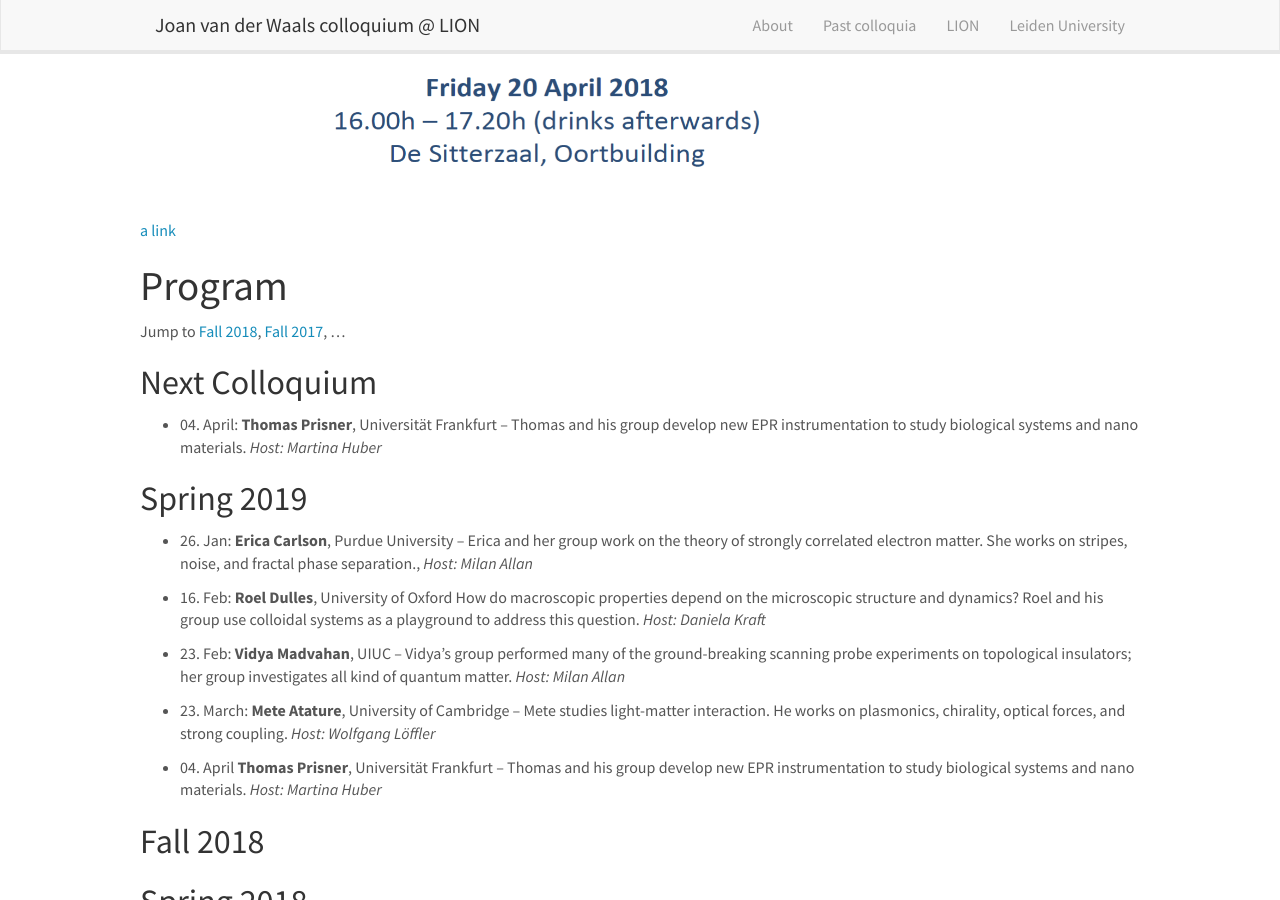
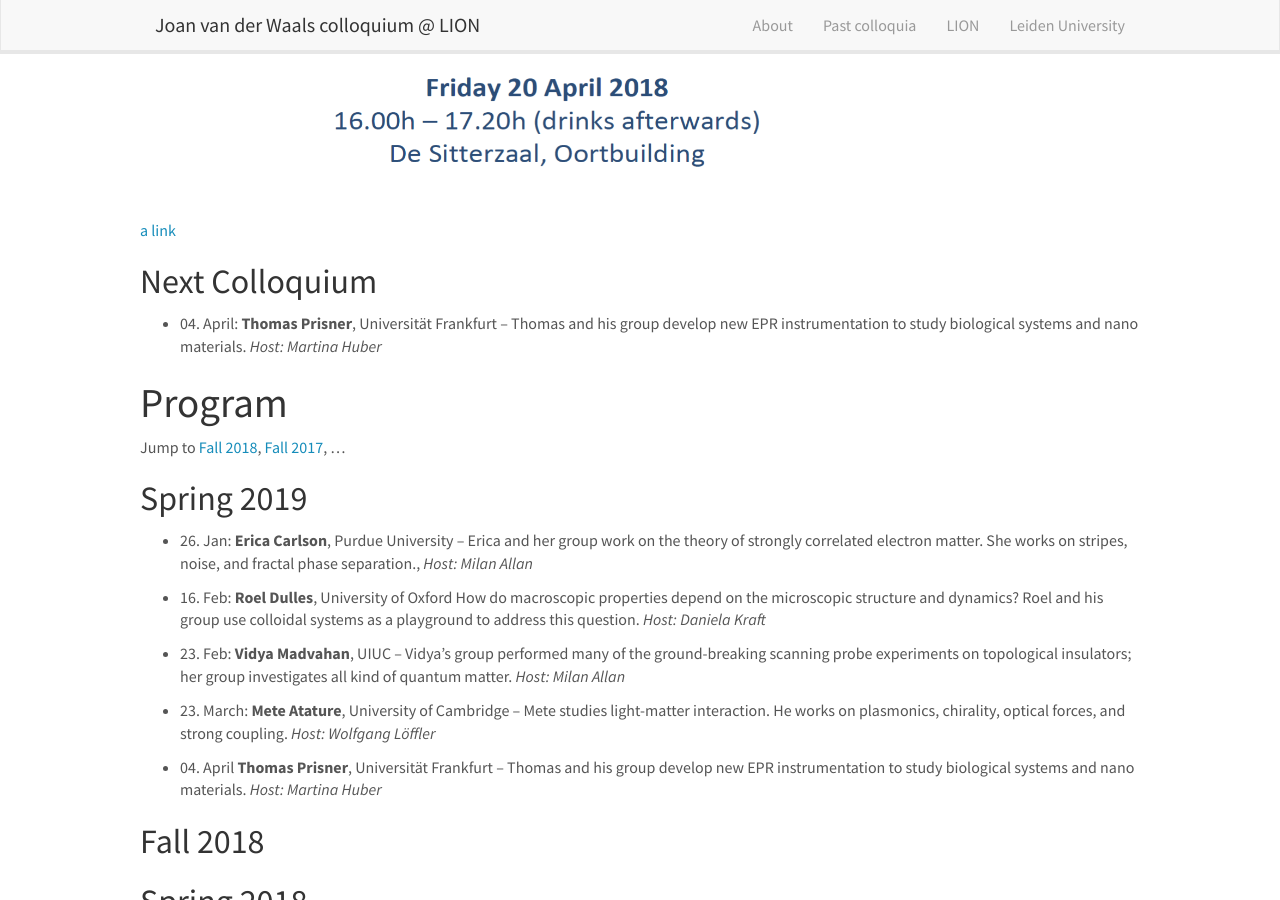
Before and after one commit to JvdWColloquium/JvdWColloquium.github.io, a Jekyll site: the page built from _pages/home.md, in a window 1280 px wide and 900 px high, scrolled down 957 px. Built offline with Jekyll 4.4.1, drawn with Linux system fonts in a browser that asks for light colours; nearby versions of some CDN libraries.

```diff
--- a/_pages/home.md
+++ b/_pages/home.md
@@ -13,13 +13,13 @@ permalink: /
 
 [a link](/_pages/about.md)
 
+## Next Colloquium
+- 04\. April:  __Thomas Prisner__,  Universität Frankfurt
+-- Thomas and his group develop new EPR instrumentation to study biological systems and nano materials. _Host: Martina Huber_
+
 # Program
 
 Jump to  [Fall 2018](#fall-2018),  [Fall 2017](#fall-2017),  ...
-
-## Next Colloquium
-- 04\. April:  __Thomas Prisner__,  Universität Frankfurt
--- Thomas and his group develop new EPR instrumentation to study biological systems and nano materials. _Host: Martina Huber_
 
 
 ## Spring 2019
```
